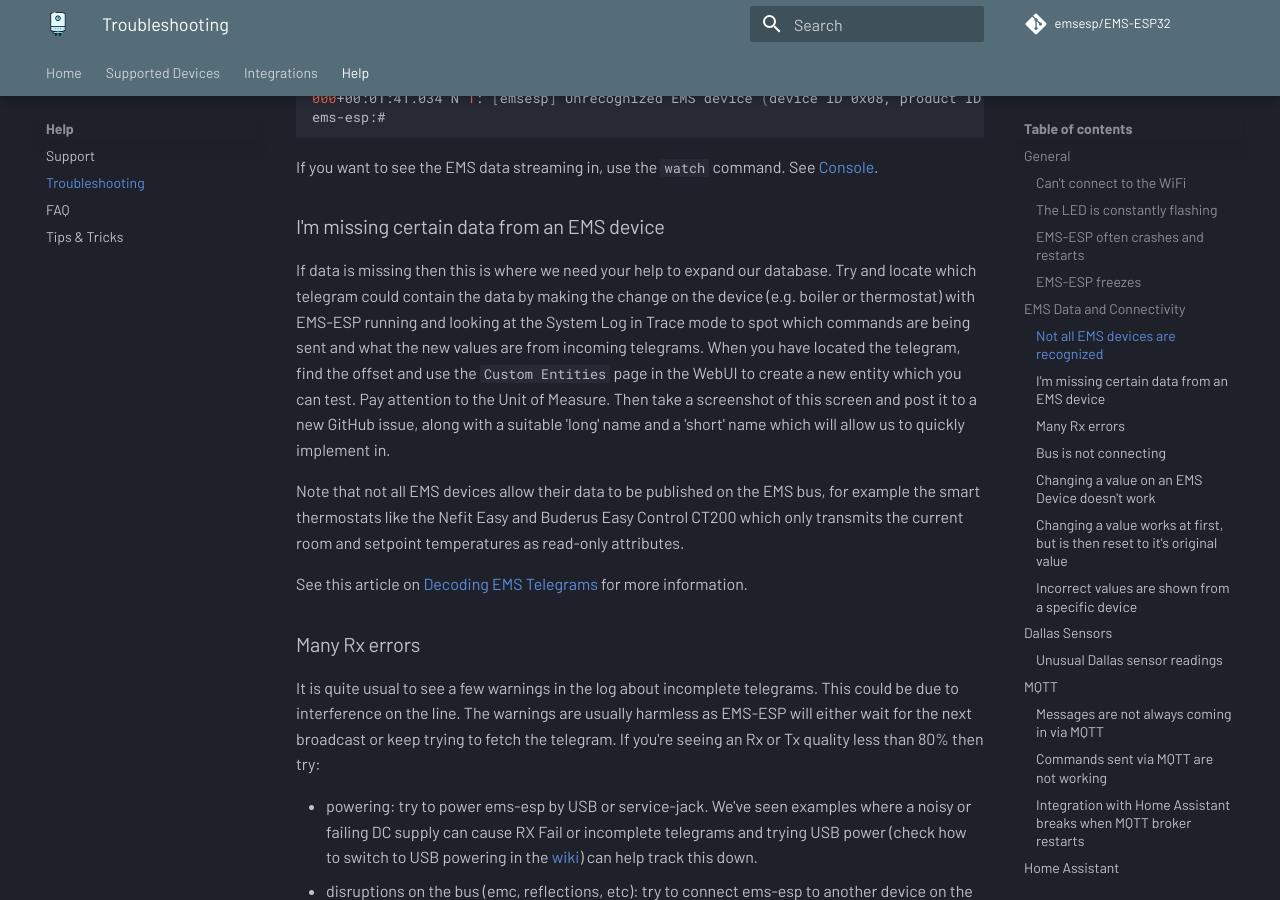
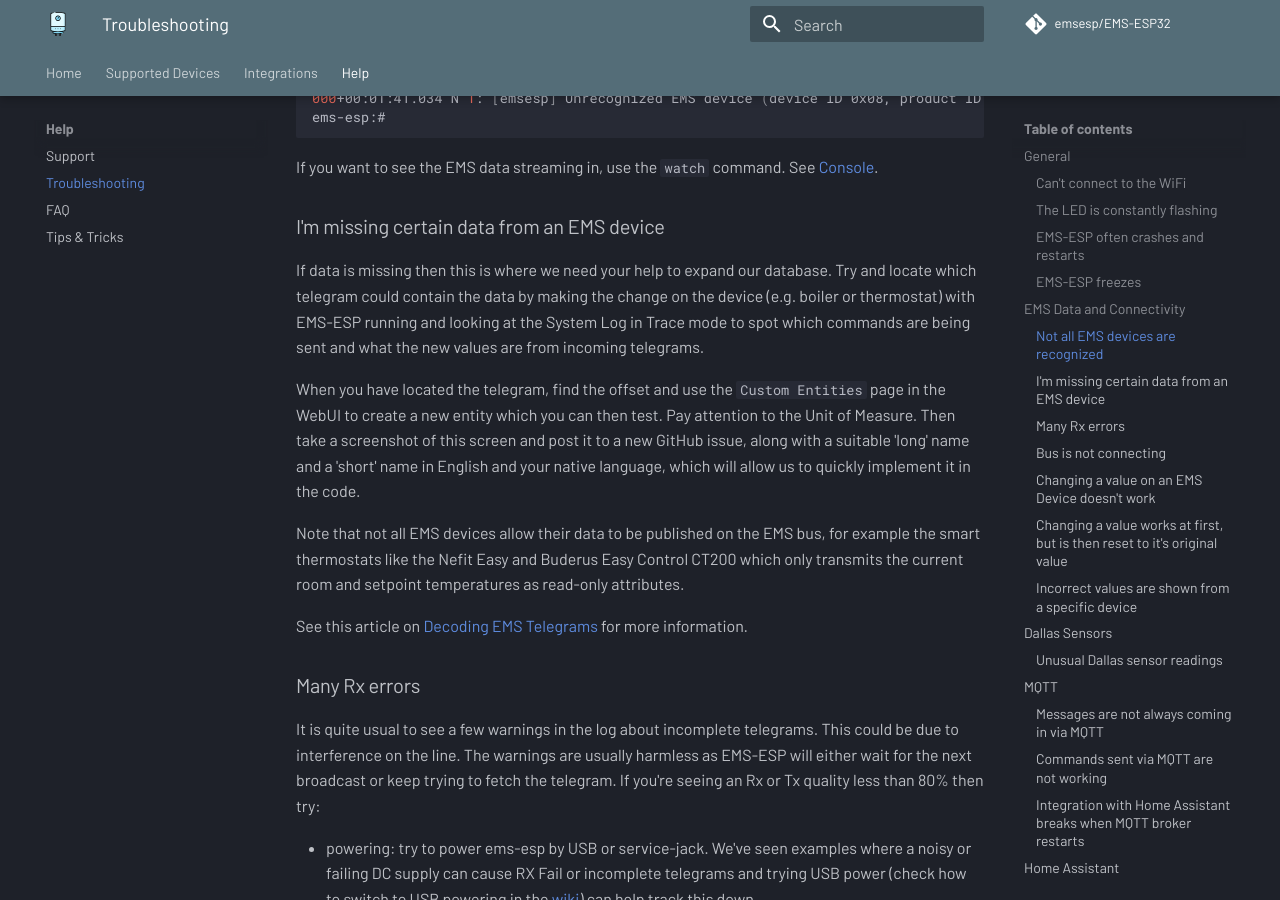
Before and after one commit to emsesp/docs, an MkDocs documentation site: the page built from docs/Troubleshooting.md, in a window 1280 px wide and 900 px high, scrolled down 2677 px. Built offline with MkDocs 1.6.1 and Material for MkDocs 9.7.7, drawn with Linux system fonts in a browser that asks for light colours; comment, search, counter and statistics services are not loaded.

Commit message:
text change

```diff
--- a/docs/Troubleshooting.md
+++ b/docs/Troubleshooting.md
@@ -73,7 +73,9 @@
 
 ### I'm missing certain data from an EMS device
 
-If data is missing then this is where we need your help to expand our database. Try and locate which telegram could contain the data by making the change on the device (e.g. boiler or thermostat) with EMS-ESP running and looking at the System Log in Trace mode to spot which commands are being sent and what the new values are from incoming telegrams. When you have located the telegram, find the offset and use the `Custom Entities` page in the WebUI to create a new entity which you can test. Pay attention to the Unit of Measure. Then take a screenshot of this screen and post it to a new GitHub issue, along with a suitable 'long' name and a 'short' name which will allow us to quickly implement in.
+If data is missing then this is where we need your help to expand our database. Try and locate which telegram could contain the data by making the change on the device (e.g. boiler or thermostat) with EMS-ESP running and looking at the System Log in Trace mode to spot which commands are being sent and what the new values are from incoming telegrams.
+
+When you have located the telegram, find the offset and use the `Custom Entities` page in the WebUI to create a new entity which you can then test. Pay attention to the Unit of Measure. Then take a screenshot of this screen and post it to a new GitHub issue, along with a suitable 'long' name and a 'short' name in English and your native language, which will allow us to quickly implement it in the code.
 
 Note that not all EMS devices allow their data to be published on the EMS bus, for example the smart thermostats like the Nefit Easy and Buderus Easy Control CT200 which only transmits the current room and setpoint temperatures as read-only attributes.
 
```
